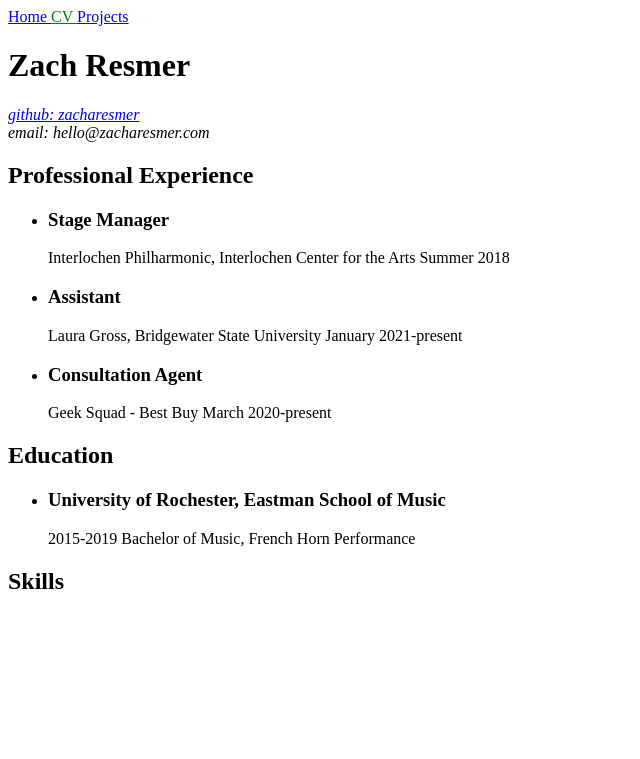
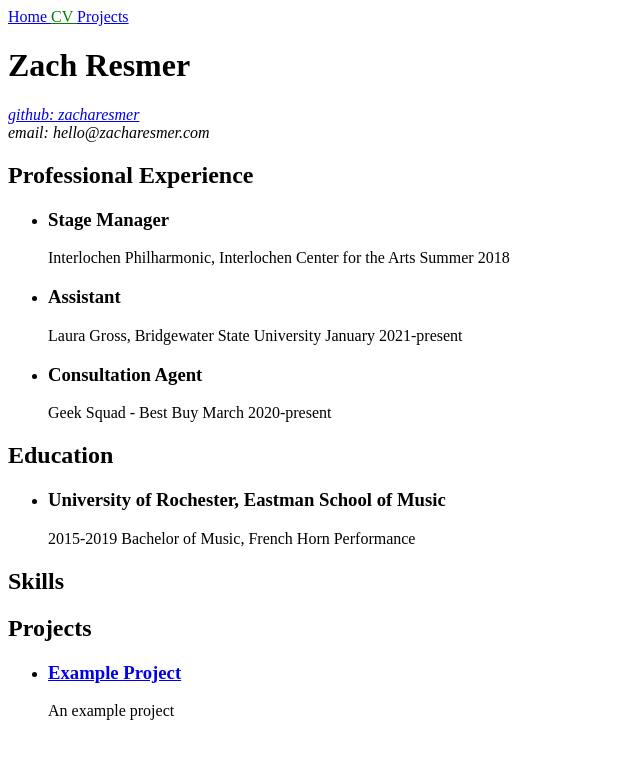
Before and after one commit to zacharesmer/zacharesmer.github.io, a Jekyll site: the page built from CV.html, in a window 1280 px wide. Shown: the top 759 px of the page, without its empty margins (0-640 px from the left). Built offline with Jekyll 4.4.1, drawn with Linux system fonts in a browser that asks for light colours.

Commit message:
show some projects in CV

```diff
--- a/CV.html
+++ b/CV.html
@@ -33,3 +33,15 @@ permalink: /CV/
   </ul>
 
 <h2>Skills</h2>
+
+<h2>Projects</h2>
+  <ul>
+    {% for project in site.projects %}
+      {% if project.show-in-cv == true %}
+        <li>
+          <h3><a href="{{ project.url }}">{{ project.title }}</a></h2>
+          {{ project.description }}
+        </li>
+      {% endif %}
+    {% endfor %}
+  </ul>
```
Also changed, not shown: _projects/example-project.md (+1 -0 lines).
